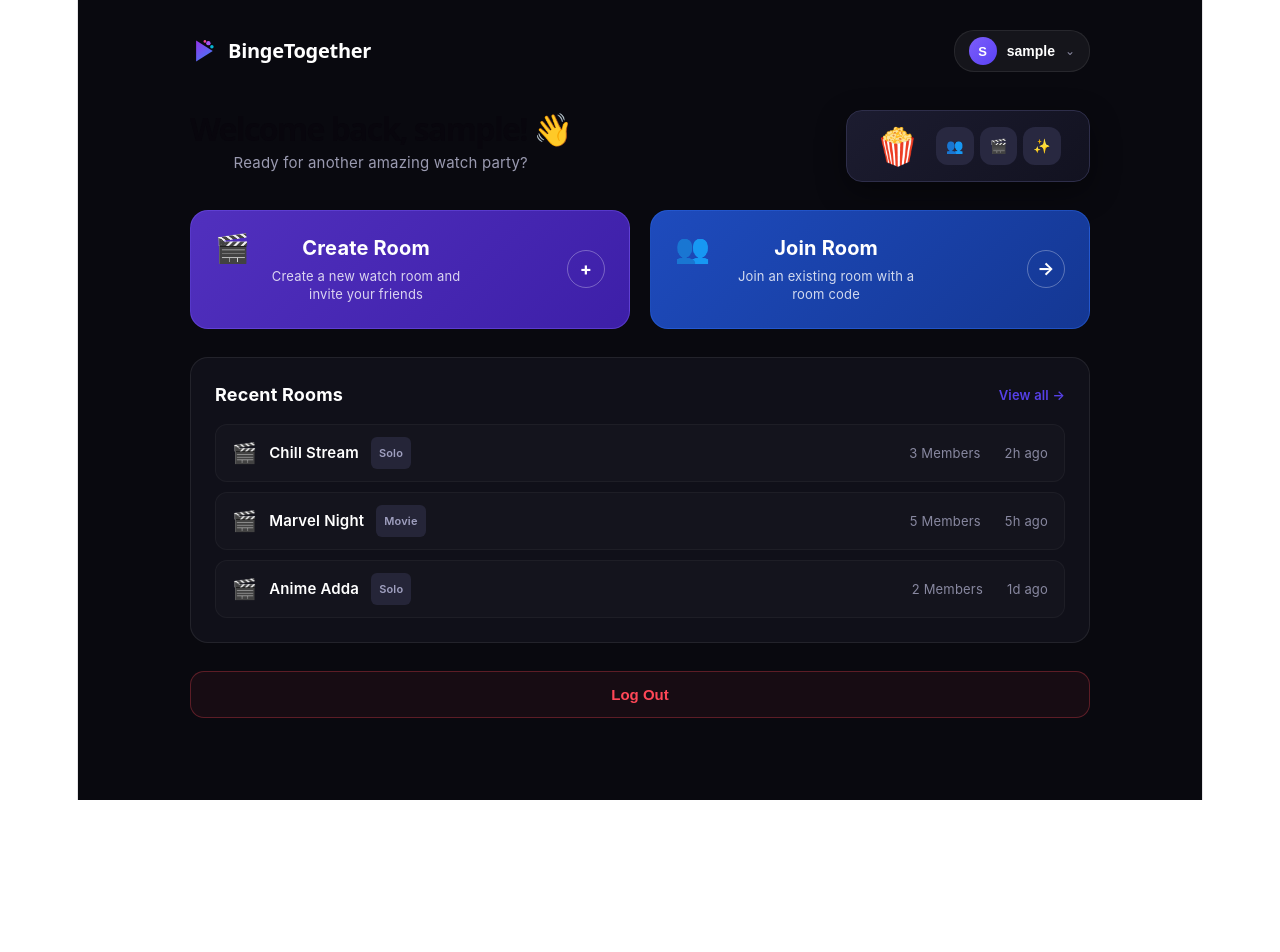
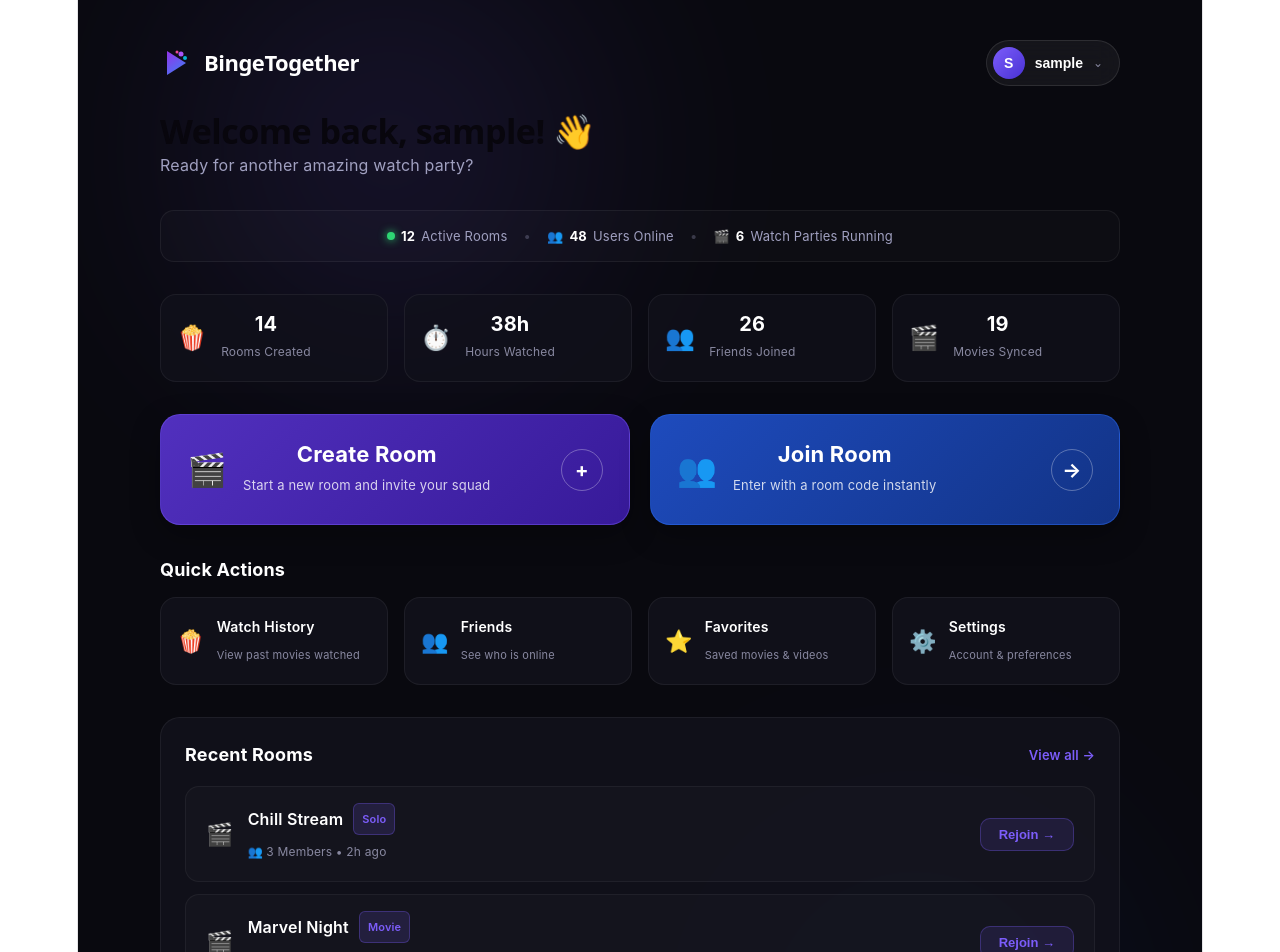
Before and after one commit to void2306/BingeTogether-Frontend, a React (Vite) app: page / in a window 1280 px wide. Shown: the top 952 px of the page. Before the commit the page ends 800 px from the top, so only its background shows below. Built offline with nearby package versions, Linux system fonts and the light colour scheme; sample sign-in values are in the browser's storage.

Commit message:
design: complete modern dashboard overhaul with stats, live banner, and quick actions

```diff
--- a/src/pages/HomePage.css
+++ b/src/pages/HomePage.css
@@ -1,5 +1,5 @@
 /* =========================================================
-   BINGETOGETHER HOME DASHBOARD UI
+   BINGETOGETHER MODERN SAAS DASHBOARD STYLES
    ========================================================= */
 
 .home-wrapper {
@@ -10,16 +10,50 @@
   font-family: 'Inter', -apple-system, BlinkMacSystemFont, sans-serif;
   display: flex;
   justify-content: center;
-  padding: 30px 20px;
+  padding: 40px 24px;
   box-sizing: border-box;
+  position: relative;
+  overflow-x: hidden;
+}
+
+/* Subtle Glowing Background Orbs */
+.bg-glow-orb {
+  position: absolute;
+  border-radius: 50%;
+  filter: blur(120px);
+  pointer-events: none;
+  opacity: 0.12;
+}
+
+.orb-1 {
+  width: 400px;
+  height: 400px;
+  background: #7c5dfa;
+  top: -50px;
+  left: 10%;
+}
+
+.orb-2 {
+  width: 350px;
+  height: 350px;
+  background: #2563eb;
+  bottom: 50px;
+  right: 10%;
 }
 
 .home-container {
   width: 100%;
-  max-width: 900px;
+  max-width: 960px;
   display: flex;
   flex-direction: column;
-  gap: 28px;
+  gap: 32px;
+  z-index: 2;
+  animation: fadeIn 0.4s ease-out;
+}
+
+@keyframes fadeIn {
+  from { opacity: 0; transform: translateY(8px); }
+  to { opacity: 1; transform: translateY(0); }
 }
 
 /* 1. Navbar */
@@ -32,49 +66,52 @@
 .navbar-brand {
   display: flex;
   align-items: center;
-  gap: 10px;
+  gap: 12px;
 }
 
 .navbar-brand h2 {
-  font-size: 20px;
-  font-weight: 700;
+  font-size: 22px;
+  font-weight: 800;
   margin: 0;
   color: #ffffff;
-  letter-spacing: -0.3px;
+  letter-spacing: -0.5px;
 }
 
+/* Glassmorphism Profile Chip */
 .user-profile-menu {
   position: relative;
 }
 
-.profile-btn {
+.profile-chip-glass {
   background: rgba(255, 255, 255, 0.05);
-  border: 1px solid rgba(255, 255, 255, 0.08);
-  border-radius: 20px;
-  padding: 6px 14px;
+  backdrop-filter: blur(12px);
+  border: 1px solid rgba(255, 255, 255, 0.1);
+  border-radius: 30px;
+  padding: 6px 16px 6px 6px;
   display: flex;
   align-items: center;
   gap: 10px;
   color: #fff;
   cursor: pointer;
-  transition: background 0.2s;
+  transition: all 0.25s ease;
 }
 
-.profile-btn:hover {
-  background: rgba(255, 255, 255, 0.1);
+.profile-chip-glass:hover {
+  background: rgba(255, 255, 255, 0.09);
+  border-color: rgba(124, 93, 250, 0.4);
 }
 
 .avatar-circle {
-  width: 28px;
-  height: 28px;
+  width: 32px;
+  height: 32px;
   border-radius: 50%;
-  background: linear-gradient(135deg, #7c5dfa, #5a42f5);
+  background: linear-gradient(135deg, #7c5dfa, #4831d4);
   color: #fff;
   display: flex;
   align-items: center;
   justify-content: center;
-  font-size: 13px;
-  font-weight: bold;
+  font-weight: 700;
+  font-size: 14px;
 }
 
 .profile-name {
@@ -90,12 +127,12 @@
 .profile-dropdown-menu {
   position: absolute;
   right: 0;
-  top: 42px;
-  background: #181824;
-  border: 1px solid #2a2a3d;
-  border-radius: 10px;
+  top: 48px;
+  background: #181826;
+  border: 1px solid rgba(255, 255, 255, 0.1);
+  border-radius: 12px;
   padding: 6px;
-  box-shadow: 0 10px 25px rgba(0,0,0,0.5);
+  box-shadow: 0 12px 30px rgba(0,0,0,0.6);
   z-index: 10;
   width: 140px;
 }
@@ -105,160 +142,282 @@
   background: none;
   border: none;
   color: #ff4757;
-  padding: 8px 12px;
+  padding: 10px 14px;
   text-align: left;
-  border-radius: 6px;
+  border-radius: 8px;
   font-size: 13px;
   font-weight: 600;
   cursor: pointer;
+  transition: background 0.2s;
 }
 
 .dropdown-logout-item:hover {
-  background: rgba(255, 71, 87, 0.12);
+  background: rgba(255, 71, 87, 0.15);
 }
 
-/* 2. Welcome Banner */
-.welcome-banner {
-  display: flex;
-  justify-content: space-between;
-  align-items: center;
-  margin-top: 10px;
+/* 2. Hero Section */
+.hero-section {
+  text-align: left;
 }
 
-.welcome-text-container h1 {
-  font-size: 32px;
-  font-weight: 700;
+.hero-text h1 {
+  font-size: 34px;
+  font-weight: 800;
   margin: 0 0 8px 0;
+  letter-spacing: -0.5px;
 }
 
-.welcome-text-container p {
-  color: #9a9ab0;
-  font-size: 15px;
+.hero-text p {
+  color: #a0a0c0;
+  font-size: 16px;
   margin: 0;
 }
 
-/* Artwork Box */
-.banner-illustration {
+.waving-hand {
+  display: inline-block;
+  animation: wave 2.2s infinite;
+  transform-origin: 70% 70%;
+}
+
+@keyframes wave {
+  0% { transform: rotate(0deg); }
+  10% { transform: rotate(14deg); }
+  20% { transform: rotate(-8deg); }
+  30% { transform: rotate(14deg); }
+  40% { transform: rotate(-4deg); }
+  50% { transform: rotate(10deg); }
+  60% { transform: rotate(0deg); }
+  100% { transform: rotate(0deg); }
+}
+
+/* 3. Live Activity Banner */
+.live-activity-banner {
+  background: rgba(255, 255, 255, 0.02);
+  border: 1px solid rgba(255, 255, 255, 0.06);
+  border-radius: 14px;
+  padding: 12px 20px;
   display: flex;
   align-items: center;
   justify-content: center;
+  gap: 16px;
+  font-size: 13px;
+  color: #a0a0c0;
 }
 
-.illustration-card {
-  background: linear-gradient(135deg, #1c1c30, #121220);
-  border: 1px solid #2e2e4a;
-  border-radius: 16px;
-  padding: 16px 28px;
+.live-item {
   display: flex;
   align-items: center;
-  gap: 16px;
-  box-shadow: 0 10px 30px rgba(0,0,0,0.4);
-}
-
-.illus-emoji {
-  font-size: 36px;
-}
-
-.illus-avatars {
-  display: flex;
   gap: 6px;
 }
 
-.avatar-chip {
-  background: #282840;
-  padding: 6px 10px;
-  border-radius: 12px;
-  font-size: 14px;
+.live-item strong {
+  color: #ffffff;
 }
 
-/* 3. Action Cards Grid */
-.action-cards-grid {
+.live-dot {
+  width: 8px;
+  height: 8px;
+  background: #2ed573;
+  border-radius: 50%;
+  box-shadow: 0 0 8px #2ed573;
+}
+
+.banner-divider {
+  opacity: 0.3;
+}
+
+/* 4. Stats Grid */
+.stats-grid {
+  display: grid;
+  grid-template-columns: repeat(4, 1fr);
+  gap: 16px;
+}
+
+@media (max-width: 768px) {
+  .stats-grid {
+    grid-template-columns: repeat(2, 1fr);
+  }
+}
+
+.stat-card {
+  background: rgba(18, 18, 28, 0.7);
+  border: 1px solid rgba(255, 255, 255, 0.06);
+  border-radius: 16px;
+  padding: 16px;
+  display: flex;
+  align-items: center;
+  gap: 14px;
+  transition: transform 0.25s, border-color 0.25s;
+}
+
+.stat-card:hover {
+  transform: translateY(-2px);
+  border-color: rgba(124, 93, 250, 0.3);
+}
+
+.stat-icon {
+  font-size: 24px;
+}
+
+.stat-info h4 {
+  margin: 0;
+  font-size: 20px;
+  font-weight: 700;
+  color: #fff;
+}
+
+.stat-info p {
+  margin: 2px 0 0 0;
+  font-size: 12px;
+  color: #8888a0;
+}
+
+/* 5. Create & Join Cards */
+.primary-actions-grid {
   display: grid;
   grid-template-columns: 1fr 1fr;
   gap: 20px;
 }
 
 @media (max-width: 650px) {
-  .action-cards-grid {
+  .primary-actions-grid {
     grid-template-columns: 1fr;
   }
 }
 
-.action-card {
+.premium-card {
   text-decoration: none;
-  border-radius: 18px;
-  padding: 24px;
+  border-radius: 20px;
+  padding: 26px;
   display: flex;
   justify-content: space-between;
   align-items: center;
-  transition: transform 0.2s ease, box-shadow 0.2s ease;
-}
-
-.action-card:hover {
-  transform: translateY(-3px);
+  transition: all 0.3s cubic-bezier(0.16, 1, 0.3, 1);
+  box-shadow: 0 10px 30px rgba(0,0,0,0.3);
 }
 
 .create-card {
-  background: linear-gradient(135deg, #5130be, #3d1fa8);
+  background: linear-gradient(135deg, #5130be, #371a99);
   border: 1px solid rgba(124, 93, 250, 0.4);
-  color: #ffffff;
+  color: #fff;
 }
 
 .create-card:hover {
-  box-shadow: 0 12px 30px rgba(81, 48, 190, 0.4);
+  transform: translateY(-4px);
+  box-shadow: 0 15px 35px rgba(81, 48, 190, 0.45);
 }
 
 .join-card {
-  background: linear-gradient(135deg, #1e4bbd, #143793);
+  background: linear-gradient(135deg, #1e4bbd, #123386);
   border: 1px solid rgba(46, 110, 245, 0.4);
-  color: #ffffff;
+  color: #fff;
 }
 
 .join-card:hover {
-  box-shadow: 0 12px 30px rgba(30, 75, 189, 0.4);
+  transform: translateY(-4px);
+  box-shadow: 0 15px 35px rgba(30, 75, 189, 0.45);
 }
 
 .card-left {
   display: flex;
-  align-items: flex-start;
+  align-items: center;
   gap: 16px;
 }
 
-.card-icon-box {
-  font-size: 28px;
+.card-icon-wrapper {
+  font-size: 32px;
 }
 
-.card-text h3 {
-  margin: 0 0 6px 0;
-  font-size: 20px;
+.card-details h3 {
+  margin: 0 0 4px 0;
+  font-size: 22px;
   font-weight: 700;
 }
 
-.card-text p {
+.card-details p {
   margin: 0;
   font-size: 13px;
   opacity: 0.8;
-  max-width: 200px;
-  line-height: 1.4;
 }
 
-.card-action-icon {
-  width: 36px;
-  height: 36px;
+.card-arrow-circle {
+  width: 40px;
+  height: 40px;
   border-radius: 50%;
   border: 1px solid rgba(255, 255, 255, 0.3);
   display: flex;
   align-items: center;
   justify-content: center;
-  font-size: 18px;
+  font-size: 20px;
   font-weight: bold;
+  transition: transform 0.25s;
 }
 
-/* 4. Recent Rooms Section */
+.premium-card:hover .card-arrow-circle {
+  transform: translateX(4px);
+}
+
+/* 6. Quick Actions Section */
+.section-title {
+  font-size: 18px;
+  font-weight: 700;
+  margin: 0 0 14px 0;
+  text-align: left;
+}
+
+.quick-actions-grid {
+  display: grid;
+  grid-template-columns: repeat(4, 1fr);
+  gap: 16px;
+}
+
+@media (max-width: 768px) {
+  .quick-actions-grid {
+    grid-template-columns: repeat(2, 1fr);
+  }
+}
+
+.quick-card {
+  background: rgba(18, 18, 28, 0.85);
+  border: 1px solid rgba(255, 255, 255, 0.06);
+  border-radius: 16px;
+  padding: 16px;
+  display: flex;
+  align-items: center;
+  gap: 12px;
+  cursor: pointer;
+  transition: all 0.25s ease;
+  text-align: left;
+}
+
+.quick-card:hover {
+  transform: translateY(-3px);
+  border-color: rgba(124, 93, 250, 0.4);
+  box-shadow: 0 10px 25px rgba(0,0,0,0.4);
+}
+
+.quick-icon {
+  font-size: 22px;
+}
+
+.quick-info h4 {
+  margin: 0;
+  font-size: 14px;
+  font-weight: 600;
+  color: #fff;
+}
+
+.quick-info p {
+  margin: 2px 0 0 0;
+  font-size: 11px;
+  color: #8888a0;
+}
+
+/* 7. Recent Rooms Section */
 .recent-rooms-panel {
   background: rgba(18, 18, 28, 0.85);
-  border: 1px solid rgba(255, 255, 255, 0.08);
-  border-radius: 18px;
+  border: 1px solid rgba(255, 255, 255, 0.06);
+  border-radius: 20px;
   padding: 24px;
 }
 
@@ -266,7 +425,7 @@
   display: flex;
   justify-content: space-between;
   align-items: center;
-  margin-bottom: 16px;
+  margin-bottom: 18px;
 }
 
 .panel-header h3 {
@@ -276,81 +435,151 @@
 }
 
 .view-all-link {
-  color: #5640e8;
+  color: #7c5dfa;
   font-size: 13px;
   font-weight: 600;
   cursor: pointer;
 }
 
-.rooms-list {
+.rooms-grid {
   display: flex;
   flex-direction: column;
+  gap: 12px;
+}
+
+.room-card-modern {
+  background: rgba(255, 255, 255, 0.02);
+  border: 1px solid rgba(255, 255, 255, 0.05);
+  border-radius: 14px;
+  padding: 16px 20px;
+  display: flex;
+  justify-content: space-between;
+  align-items: center;
+  transition: all 0.25s ease;
+}
+
+.room-card-modern:hover {
+  transform: translateY(-2px);
+  background: rgba(255, 255, 255, 0.05);
+  border-color: rgba(124, 93, 250, 0.3);
+  box-shadow: 0 8px 24px rgba(124, 93, 250, 0.15);
+}
+
+.room-card-left {
+  display: flex;
+  align-items: center;
+  gap: 14px;
+}
+
+.room-card-icon {
+  font-size: 22px;
+}
+
+.room-card-info {
+  display: flex;
+  flex-direction: column;
+  align-items: flex-start;
+  gap: 4px;
+}
+
+.title-row {
+  display: flex;
+  align-items: center;
   gap: 10px;
 }
 
-.room-row {
-  display: flex;
-  justify-content: space-between;
-  align-items: center;
-  padding: 12px 16px;
-  border-radius: 12px;
-  background: rgba(255, 255, 255, 0.02);
-  border: 1px solid rgba(255, 255, 255, 0.04);
-  cursor: pointer;
-  transition: background 0.2s;
+.title-row h4 {
+  margin: 0;
+  font-size: 16px;
+  font-weight: 600;
+  color: #fff;
 }
 
-.room-row:hover {
-  background: rgba(255, 255, 255, 0.06);
-}
-
-.room-info {
-  display: flex;
-  align-items: center;
-  gap: 12px;
-}
-
-.room-icon {
-  font-size: 20px;
-}
-
-.room-title {
-  font-size: 15px;
-  font-weight: 600;
-}
-
-.room-tag {
-  background: #252538;
-  color: #a0a0c0;
+.room-type-badge {
+  background: rgba(124, 93, 250, 0.15);
+  color: #7c5dfa;
+  border: 1px solid rgba(124, 93, 250, 0.3);
   font-size: 11px;
-  padding: 3px 8px;
+  padding: 2px 8px;
   border-radius: 6px;
   font-weight: 600;
 }
 
-.room-meta {
-  display: flex;
-  align-items: center;
-  gap: 24px;
-  font-size: 13px;
+.room-card-meta {
+  font-size: 12px;
   color: #8888a0;
 }
 
-/* 5. Logout Button */
-.logout-btn-bar {
-  width: 100%;
-  background: rgba(255, 71, 87, 0.06);
-  border: 1px solid rgba(255, 71, 87, 0.3);
-  color: #ff4757;
-  padding: 14px;
-  border-radius: 14px;
-  font-size: 15px;
+.rejoin-btn {
+  background: rgba(124, 93, 250, 0.12);
+  color: #7c5dfa;
+  border: 1px solid rgba(124, 93, 250, 0.3);
+  padding: 8px 18px;
+  border-radius: 10px;
   font-weight: 600;
+  font-size: 13px;
   cursor: pointer;
   transition: all 0.2s;
 }
 
-.logout-btn-bar:hover {
+.rejoin-btn:hover {
+  background: #7c5dfa;
+  color: #ffffff;
+}
+
+/* Empty State */
+.empty-rooms-state {
+  display: flex;
+  flex-direction: column;
+  align-items: center;
+  padding: 40px 20px;
+  text-align: center;
+}
+
+.empty-icon {
+  font-size: 42px;
+  margin-bottom: 12px;
+}
+
+.empty-rooms-state h4 {
+  margin: 0 0 6px 0;
+  font-size: 18px;
+  color: #fff;
+}
+
+.empty-rooms-state p {
+  color: #8888a0;
+  font-size: 14px;
+  margin: 0 0 20px 0;
+}
+
+.empty-create-btn {
+  background: #7c5dfa;
+  color: #fff;
+  border: none;
+  padding: 10px 22px;
+  border-radius: 10px;
+  font-weight: 600;
+  cursor: pointer;
+}
+
+/* 8. Premium Logout Button */
+.premium-logout-btn {
+  width: 100%;
+  background: transparent;
+  border: 1px solid rgba(255, 71, 87, 0.4);
+  color: #ff4757;
+  padding: 14px;
+  border-radius: 16px;
+  font-size: 15px;
+  font-weight: 600;
+  cursor: pointer;
+  transition: all 0.25s ease;
+}
+
+.premium-logout-btn:hover {
   background: #ff4757;
   color: #ffffff;
+  transform: scale(1.01);
+  box-shadow: 0 10px 25px rgba(255, 71, 87, 0.3);
 }
--- a/src/pages/HomePage.jsx
+++ b/src/pages/HomePage.jsx
@@ -7,12 +7,12 @@ function HomePage() {
   const [showDropdown, setShowDropdown] = useState(false);
   const navigate = useNavigate();
 
-  // Mock recent rooms list matching the reference image layout
-  const recentRooms = [
+  // Mock list of recent rooms (set to [] to test Empty State!)
+  const [recentRooms, setRecentRooms] = useState([
     { id: 1, name: "Chill Stream", type: "Solo", members: "3 Members", time: "2h ago", code: "CHILL6382" },
     { id: 2, name: "Marvel Night", type: "Movie", members: "5 Members", time: "5h ago", code: "MARVEL901" },
     { id: 3, name: "Anime Adda", type: "Solo", members: "2 Members", time: "1d ago", code: "ANIME441" },
-  ];
+  ]);
 
   useEffect(() => {
     const savedUsername = localStorage.getItem("username");
@@ -38,12 +38,15 @@ function HomePage() {
 
   return (
     <div className="home-wrapper">
+      {/* Subtle Background Glow Orbs */}
+      <div className="bg-glow-orb orb-1"></div>
+      <div className="bg-glow-orb orb-2"></div>
+
       <div className="home-container">
-
         {/* 1. TOP NAVBAR */}
         <header className="home-navbar">
           <div className="navbar-brand">
-            <svg width="28" height="28" viewBox="0 0 32 32" fill="none" xmlns="http://www.w3.org/2000/svg">
+            <svg width="32" height="32" viewBox="0 0 32 32" fill="none" xmlns="http://www.w3.org/2000/svg">
               <path d="M7 4L26 16L7 28V4Z" fill="url(#paint0_linear_home)" />
               <circle cx="21" cy="7" r="2.5" fill="#A855F7" />
               <circle cx="25" cy="11" r="2" fill="#06B6D4" />
@@ -58,9 +61,9 @@ function HomePage() {
             <h2>BingeTogether</h2>
           </div>
 
-          {/* User Profile Dropdown */}
+          {/* Glassmorphism Profile Chip */}
           <div className="user-profile-menu">
-            <button className="profile-btn" onClick={() => setShowDropdown(!showDropdown)}>
+            <button className="profile-chip-glass" onClick={() => setShowDropdown(!showDropdown)}>
               <div className="avatar-circle">
                 {username.charAt(0).toUpperCase()}
               </div>
@@ -78,84 +81,175 @@ function HomePage() {
           </div>
         </header>
 
-        {/* 2. WELCOME BANNER SECTION */}
-        <section className="welcome-banner">
-          <div className="welcome-text-container">
-            <h1>Welcome back, {username}! 👋</h1>
+        {/* 2. HERO SECTION */}
+        <section className="hero-section">
+          <div className="hero-text">
+            <h1>
+              Welcome back, {username}! <span className="waving-hand">👋</span>
+            </h1>
             <p>Ready for another amazing watch party?</p>
           </div>
+        </section>
 
-          <div className="banner-illustration">
-            {/* Watch party artwork element */}
-            <div className="illustration-card">
-              <span className="illus-emoji">🍿</span>
-              <div className="illus-avatars">
-                <span className="avatar-chip a1">👥</span>
-                <span className="avatar-chip a2">🎬</span>
-                <span className="avatar-chip a3">✨</span>
+        {/* 3. LIVE ACTIVITY BANNER */}
+        <div className="live-activity-banner">
+          <div className="live-item">
+            <span className="live-dot"></span>
+            <strong>12</strong> Active Rooms
+          </div>
+          <div className="banner-divider">•</div>
+          <div className="live-item">
+            👥 <strong>48</strong> Users Online
+          </div>
+          <div className="banner-divider">•</div>
+          <div className="live-item">
+            🎬 <strong>6</strong> Watch Parties Running
+          </div>
+        </div>
+
+        {/* 4. DASHBOARD STATS */}
+        <section className="stats-grid">
+          <div className="stat-card">
+            <span className="stat-icon">🍿</span>
+            <div className="stat-info">
+              <h4>14</h4>
+              <p>Rooms Created</p>
+            </div>
+          </div>
+          <div className="stat-card">
+            <span className="stat-icon">⏱️</span>
+            <div className="stat-info">
+              <h4>38h</h4>
+              <p>Hours Watched</p>
+            </div>
+          </div>
+          <div className="stat-card">
+            <span className="stat-icon">👥</span>
+            <div className="stat-info">
+              <h4>26</h4>
+              <p>Friends Joined</p>
+            </div>
+          </div>
+          <div className="stat-card">
+            <span className="stat-icon">🎬</span>
+            <div className="stat-info">
+              <h4>19</h4>
+              <p>Movies Synced</p>
+            </div>
+          </div>
+        </section>
+
+        {/* 5. CREATE & JOIN CARDS */}
+        <section className="primary-actions-grid">
+          <Link to="/create" className="premium-card create-card">
+            <div className="card-left">
+              <div className="card-icon-wrapper">🎬</div>
+              <div className="card-details">
+                <h3>Create Room</h3>
+                <p>Start a new room and invite your squad</p>
+              </div>
+            </div>
+            <div className="card-arrow-circle">+</div>
+          </Link>
+
+          <Link to="/join" className="premium-card join-card">
+            <div className="card-left">
+              <div className="card-icon-wrapper">👥</div>
+              <div className="card-details">
+                <h3>Join Room</h3>
+                <p>Enter with a room code instantly</p>
+              </div>
+            </div>
+            <div className="card-arrow-circle">→</div>
+          </Link>
+        </section>
+
+        {/* 6. QUICK ACTION SECTION */}
+        <section className="quick-actions-section">
+          <h3 className="section-title">Quick Actions</h3>
+          <div className="quick-actions-grid">
+            <div className="quick-card" onClick={() => alert("Watch History coming soon!")}>
+              <span className="quick-icon">🍿</span>
+              <div className="quick-info">
+                <h4>Watch History</h4>
+                <p>View past movies watched</p>
+              </div>
+            </div>
+
+            <div className="quick-card" onClick={() => alert("Friends feature coming soon!")}>
+              <span className="quick-icon">👥</span>
+              <div className="quick-info">
+                <h4>Friends</h4>
+                <p>See who is online</p>
+              </div>
+            </div>
+
+            <div className="quick-card" onClick={() => alert("Favorites coming soon!")}>
+              <span className="quick-icon">⭐</span>
+              <div className="quick-info">
+                <h4>Favorites</h4>
+                <p>Saved movies & videos</p>
+              </div>
+            </div>
+
+            <div className="quick-card" onClick={() => alert("Settings coming soon!")}>
+              <span className="quick-icon">⚙️</span>
+              <div className="quick-info">
+                <h4>Settings</h4>
+                <p>Account & preferences</p>
               </div>
             </div>
           </div>
         </section>
 
-        {/* 3. MAIN ACTION CARDS (CREATE & JOIN) */}
-        <section className="action-cards-grid">
-          <Link to="/create" className="action-card create-card">
-            <div className="card-left">
-              <div className="card-icon-box">🎬</div>
-              <div className="card-text">
-                <h3>Create Room</h3>
-                <p>Create a new watch room and invite your friends</p>
-              </div>
-            </div>
-            <div className="card-action-icon">+</div>
-          </Link>
-
-          <Link to="/join" className="action-card join-card">
-            <div className="card-left">
-              <div className="card-icon-box">👥</div>
-              <div className="card-text">
-                <h3>Join Room</h3>
-                <p>Join an existing room with a room code</p>
-              </div>
-            </div>
-            <div className="card-action-icon">→</div>
-          </Link>
-        </section>
-
-        {/* 4. RECENT ROOMS SECTION */}
+        {/* 7. RECENT ROOMS PANEL */}
         <section className="recent-rooms-panel">
           <div className="panel-header">
             <h3>Recent Rooms</h3>
-            <span className="view-all-link">View all →</span>
+            {recentRooms.length > 0 && <span className="view-all-link">View all →</span>}
           </div>
 
-          <div className="rooms-list">
-            {recentRooms.map((room) => (
-              <div
-                key={room.id}
-                className="room-row"
-                onClick={() => navigate(`/room/${room.code.toLowerCase()}`)}
-              >
-                <div className="room-info">
-                  <span className="room-icon">🎬</span>
-                  <span className="room-title">{room.name}</span>
-                  <span className="room-tag">{room.type}</span>
+          {recentRooms.length === 0 ? (
+            /* EMPTY STATE */
+            <div className="empty-rooms-state">
+              <span className="empty-icon">🍿</span>
+              <h4>No watch rooms yet</h4>
+              <p>Create your first room and invite your friends!</p>
+              <button className="empty-create-btn" onClick={() => navigate("/create")}>
+                + Create Room
+              </button>
+            </div>
+          ) : (
+            /* ROOM LIST CARDS */
+            <div className="rooms-grid">
+              {recentRooms.map((room) => (
+                <div key={room.id} className="room-card-modern">
+                  <div className="room-card-left">
+                    <span className="room-card-icon">🎬</span>
+                    <div className="room-card-info">
+                      <div className="title-row">
+                        <h4>{room.name}</h4>
+                        <span className="room-type-badge">{room.type}</span>
+                      </div>
+                      <span className="room-card-meta">👥 {room.members} • {room.time}</span>
+                    </div>
+                  </div>
+                  <button
+                    className="rejoin-btn"
+                    onClick={() => navigate(`/room/${room.code.toLowerCase()}`)}
+                  >
+                    Rejoin →
+                  </button>
                 </div>
-                <div className="room-meta">
-                  <span className="room-members">{room.members}</span>
-                  <span className="room-time">{room.time}</span>
-                </div>
-              </div>
-            ))}
-          </div>
+              ))}
+            </div>
+          )}
         </section>
 
-        {/* 5. BOTTOM FULL-WIDTH LOGOUT BUTTON */}
-        <button className="logout-btn-bar" onClick={handleLogout}>
+        {/* 8. PREMIUM OUTLINED LOGOUT BUTTON */}
+        <button className="premium-logout-btn" onClick={handleLogout}>
           Log Out
         </button>
-
       </div>
     </div>
   );
```
